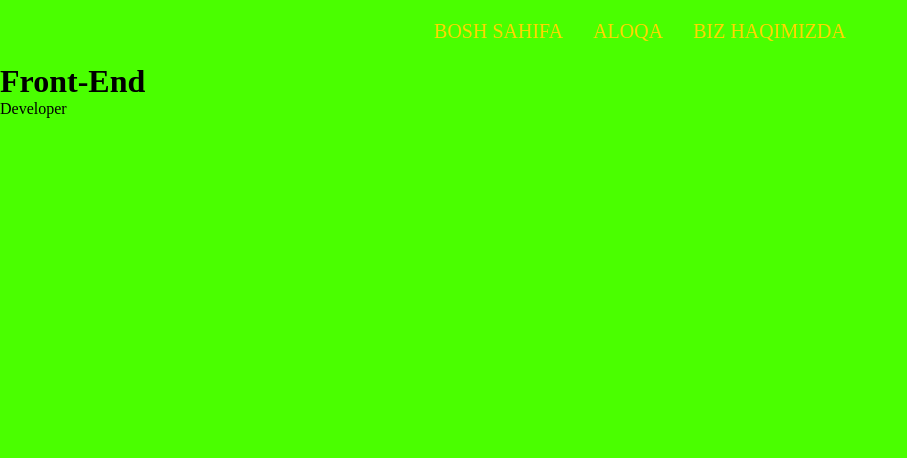
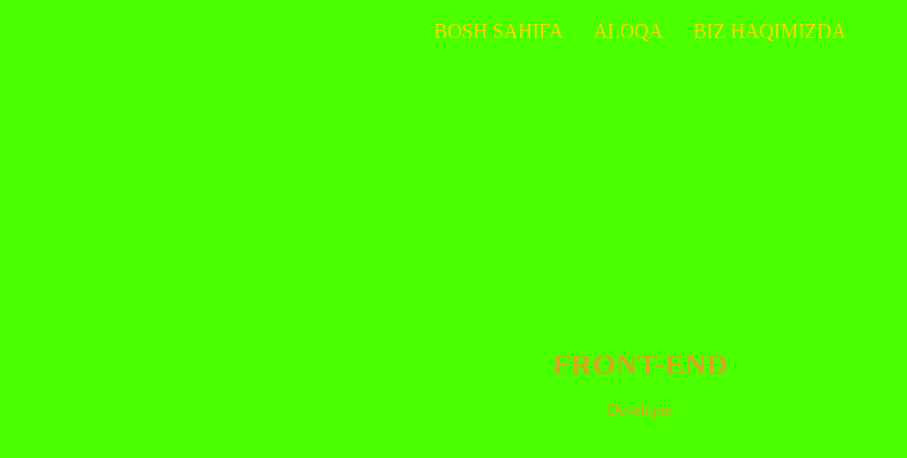
Before and after one commit to MrKhad1roff/Botir, a plain HTML site: page index.html in a window 1280 px wide. Shown: the whole page, without its empty margins (0-907 px from the left). Drawn offline with Linux system fonts and the light colour scheme.

Commit message:
add dev branch

```diff
--- a/style.css
+++ b/style.css
@@ -29,3 +29,21 @@ ul{
     font-size: 20px;
     text-transform: uppercase;
 }
+.header_content{
+    height: 80vh;
+    display: flex;
+    flex-direction: column;
+    align-items: center;
+    justify-content: center;
+    row-gap: 20px;
+
+}
+.header_title{
+    color: goldenrod;
+    font-size:30px ;
+    text-transform: uppercase;
+}
+.header_text{
+    color: goldenrod;
+    font: 20px;
+}
```
